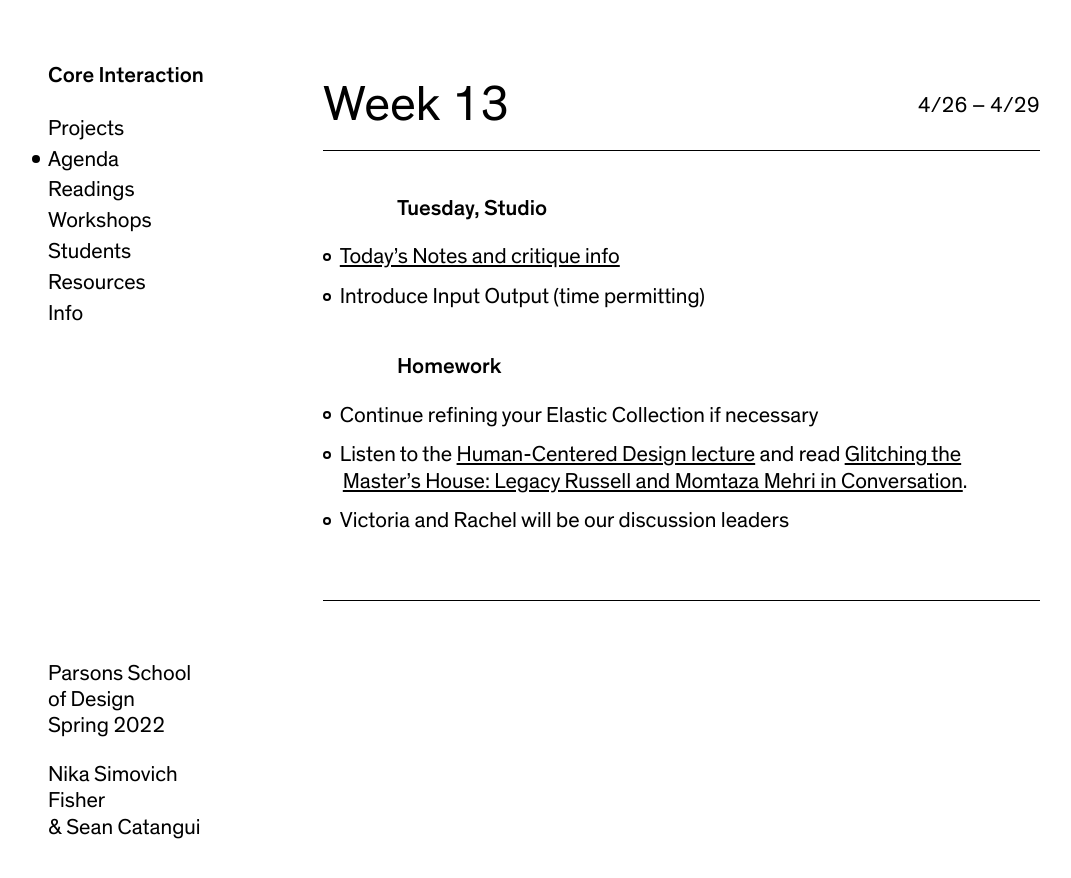
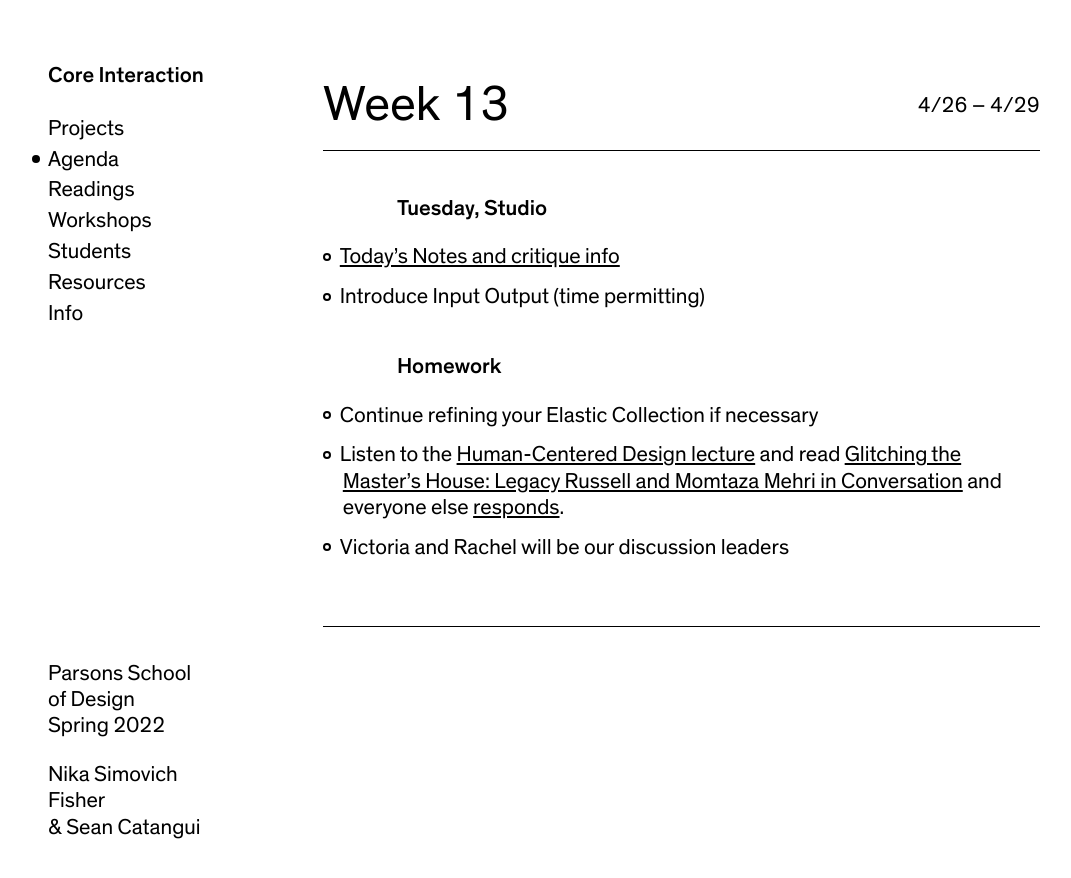
Before and after one commit to nikasimovich/cis22, a Jekyll site: the page built from _agendas/week-13.md, in a window 1280 px wide. Shown: the top 878 px of the page, without its empty margins (12-1083 px from the left). Built offline with Jekyll 4.4.1, drawn with Linux system fonts in a browser that asks for light colours.

Commit message:
Add agenda

```diff
--- a/_agendas/week-13.md
+++ b/_agendas/week-13.md
@@ -13,7 +13,7 @@ summary:          Elastic collections critique, Input Output Intro
 
 ### Homework
 - Continue refining your Elastic Collection if necessary
-- Listen to the [Human-Centered Design lecture](https://vimeo.com/showcase/8025633/video/533669836) and read [Glitching the Master’s House: Legacy Russell and Momtaza Mehri in Conversation](https://paper.dropbox.com/doc/Parsons-Core-Interaction-S22-Reading-Reflections--BbijzYVKqjMLwKGisVu2d~FfAQ-xcAaUIV4Syfp3zmAR7IMi).
+- Listen to the [Human-Centered Design lecture](https://vimeo.com/showcase/8025633/video/533669836) and read [Glitching the Master’s House: Legacy Russell and Momtaza Mehri in Conversation](https://www.frieze.com/article/glitching-masters-house-legacy-russell-and-momtaza-mehri-conversation) and everyone else [responds](https://paper.dropbox.com/doc/Parsons-Core-Interaction-S22-Reading-Reflections--BbijzYVKqjMLwKGisVu2d~FfAQ-xcAaUIV4Syfp3zmAR7IMi).
 - Victoria and Rachel will be our discussion leaders
 
 ---
```
